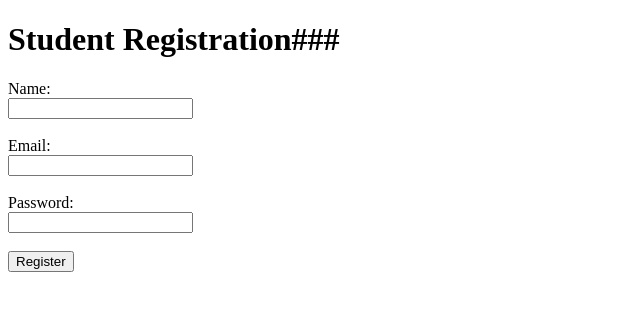
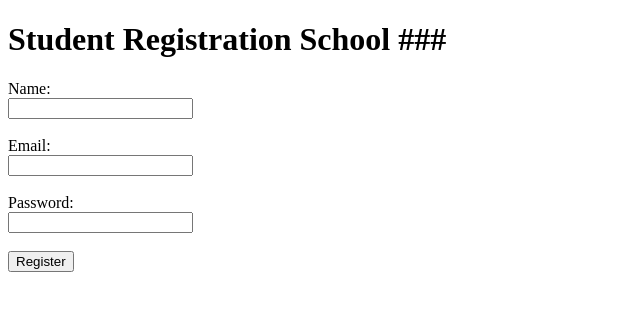
Before and after one commit to Botsky123/node-test-app, a website: page views/index.html in a window 1280 px wide. Shown: the whole page, without its empty margins (0-640 px from the left). Drawn offline with Linux system fonts and the light colour scheme.

Commit message:
Update index.html

```diff
--- a/views/index.html
+++ b/views/index.html
@@ -3,10 +3,10 @@
 <head>
   <meta charset="UTF-8">
   <meta name="viewport" content="width=device-width, initial-scale=1.0">
-  <title>Student Registration### </title>
+  <title>Student Registration School### </title>
 </head>
 <body>
-  <h1>Student Registration### </h1>
+  <h1>Student Registration School ### </h1>
   <form action="/register" method="POST">
     <label for="name">Name:</label><br>
     <input type="text" id="name" name="name" required><br><br>
```
